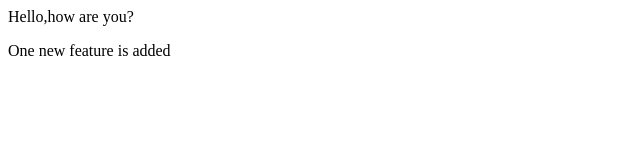
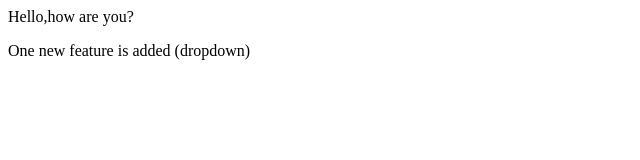
Before and after one commit to rahilshah-04/Localrepo, a plain HTML site: page index.html in a window 1280 px wide. Shown: the full height of the page, 0-640 px from the left. Drawn offline with Linux system fonts and the light colour scheme.

Commit message:
New feature dropdown

```diff
--- a/index.html
+++ b/index.html
@@ -1,2 +1,2 @@
 <p>Hello,how are you?</p>
-<p>One new feature is added</p>
+<p>One new feature is added (dropdown)</p>
```
